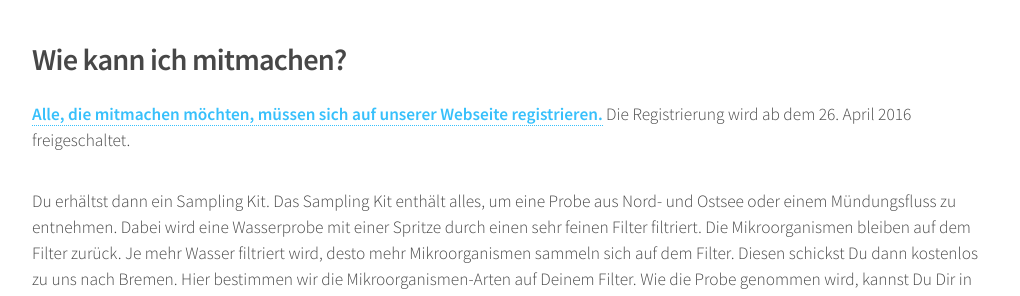
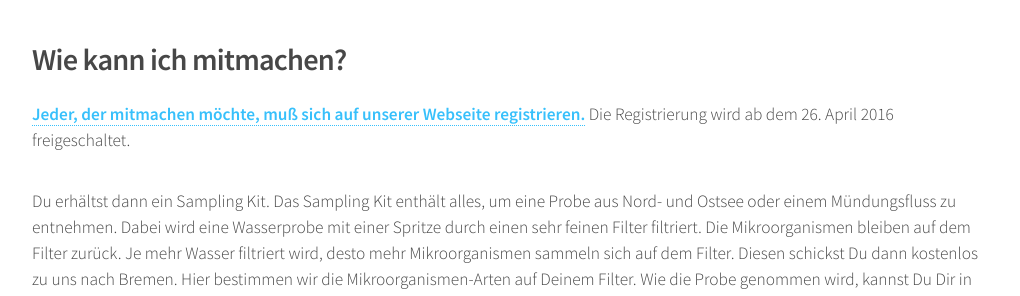
Before and after one commit to myosd/myosd.github.io, a Jekyll site: the page built from mitmachen/index.md, in a window 1280 px wide and 900 px high, scrolled down 1336 px. Shown: the part 157-453 px from the top of the window, without its empty margins (128-1148 px from the left). Built offline with Jekyll 4.4.1, drawn with Linux system fonts in a browser that asks for light colours.

Commit message:
registrierung

```diff
--- a/mitmachen/index.md
+++ b/mitmachen/index.md
@@ -35,7 +35,7 @@ Achte bitte darauf, dass Du die Proben nur an Orten nimmst, an denen Du Dich auc
 
 ## Wie kann ich mitmachen?
 
-**[Alle, die mitmachen möchten, müssen sich auf unserer Webseite registrieren.](/registrierung)** Die Registrierung wird ab dem 26. April 2016 freigeschaltet.
+**[Jeder, der mitmachen möchte, muß sich auf unserer Webseite registrieren.](/registrierung)** Die Registrierung wird ab dem 26. April 2016 freigeschaltet.
 
 Du erhältst dann ein Sampling Kit.
 Das Sampling Kit enthält alles, um eine Probe aus Nord- und Ostsee oder einem Mündungsfluss zu entnehmen.
```
